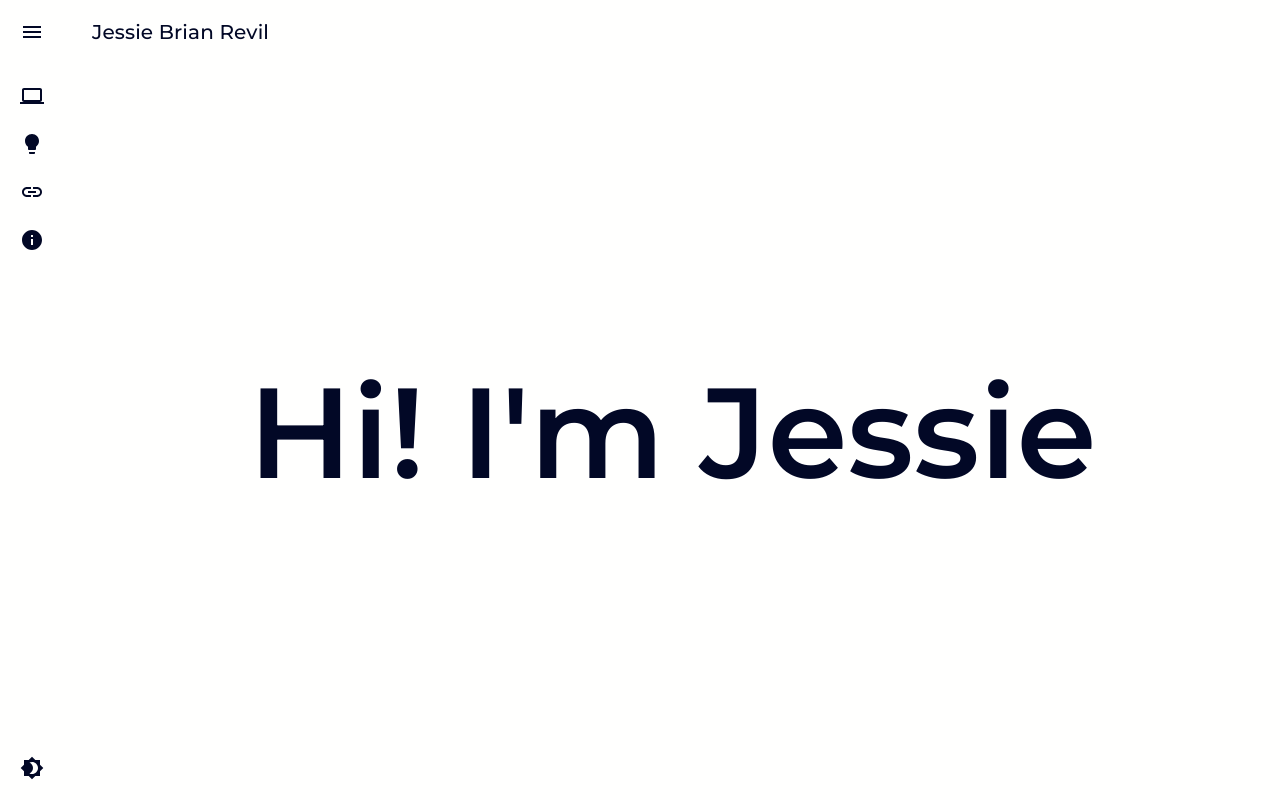
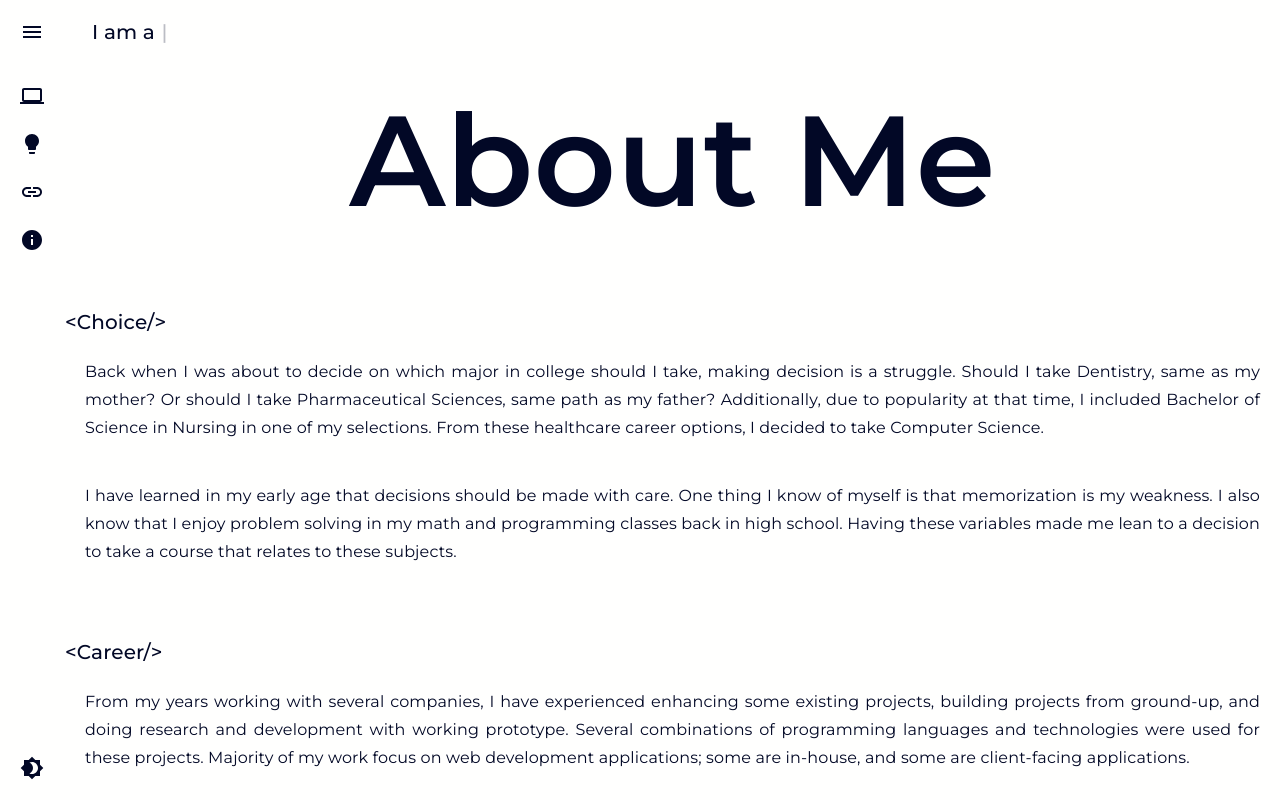
Before and after one commit to recbauga03/profile, a React (Create React App) app: page /#/about in a window 1280 px wide. Before the commit this address led to /#/. Shown: the top 800 px of the page. Built offline with nearby package versions, Linux system fonts and the light colour scheme.

Commit message:
Content Update

```diff
--- a/package.json
+++ b/package.json
@@ -41,6 +41,7 @@
     "styled-components": "^5.3.6",
     "three": "^0.146.0",
     "typescript": "^4.8.4",
+    "typewriter-effect": "^2.19.0",
     "web-vitals": "^2.1.4"
   },
   "scripts": {
--- a/src/components/nav/NavBarComponent.tsx
+++ b/src/components/nav/NavBarComponent.tsx
@@ -1,16 +1,17 @@
+import AppBar from "./AppBar";
 import Toolbar from "@mui/material/Toolbar";
 import IconButton from "@mui/material/IconButton";
 import MenuIcon from "@mui/icons-material/Menu";
 import Typography from "@mui/material/Typography";
+import Typewriter, { TypewriterClass } from "typewriter-effect";
 import { useAppSelector, useAppDispatch } from "../../app/hooks";
+import { config } from "../../data/config";
+import { Link } from "react-router-dom";
 import {
   selectIsDrawerOpen,
   setIsDrawerOpen,
 } from "../../features/profile/profileSlice";
-import { config } from "../../data/config";
-import AppBar from "./AppBar";
-import { Link } from "react-router-dom";
-import '../../styles/navBar.css';
+import "../../styles/navBar.css";
 
 const NavBarComponent: React.FC = () => {
   const isDraweropen = useAppSelector(selectIsDrawerOpen);
@@ -18,6 +19,20 @@ const NavBarComponent: React.FC = () => {
 
   const handleDrawerOpen = () => {
     dispatch(setIsDrawerOpen(true));
+  };
+
+  const typeWriterInit = (typewriter: TypewriterClass) => {
+    config.title.forEach((title) => {
+      let deleteChar = title.deleteCharacter
+        ? title.deleteCharacter
+        : title.text.length;
+
+      typewriter = typewriter
+        .typeString(title.text)
+        .pauseFor(1000)
+        .deleteChars(deleteChar);
+    });
+    typewriter.start();
   };
 
   return (
@@ -36,7 +51,16 @@ const NavBarComponent: React.FC = () => {
           <MenuIcon />
         </IconButton>
         <Typography variant="h6" noWrap component="div" id="navTitle">
-          <Link to={'/'}>{config.title}</Link>
+          <Link to={"/"}>
+            <Typewriter
+              onInit={typeWriterInit}
+              options={{
+                autoStart: true,
+                loop: true,
+                deleteSpeed: 1,
+              }}
+            />
+          </Link>
         </Typography>
       </Toolbar>
     </AppBar>
--- a/src/data/config.ts
+++ b/src/data/config.ts
@@ -8,7 +8,18 @@ export const config = {
         width: 240,
     },
     fullname: "Jessie Brian Revil",
-    title: "Jessie Brian Revil",
+    title: [
+        {
+            text: "I am Jessie Brian Revil",
+            deleteCharacter: 18,
+        },
+        {
+            text: "a Web Developer",
+        },
+        {
+            text: "an Oracle Certified Professional",
+        },
+    ],
     links: [
         {
             text: 'Experiences',
@@ -55,7 +66,7 @@ export const experiences = {
             title: "TrustArc",
             subtitle: "Analyst Programmer",
             link: "https://trustarc.com/",
-            description: "Enhancement on Online Behavioral Advertising, Cookie Consents Web Application Portal, and GDPR Webhooks Services"
+            description: "Enhanced Online Behavioral Advertising, Cookie Consents Web Application Portal, and GDPR Webhooks Services"
         },
         {
             date: "Jun 2014 - Mar 2018",
```
Also changed, not shown: 1 other file (tests, documents, lock files or other folders).
